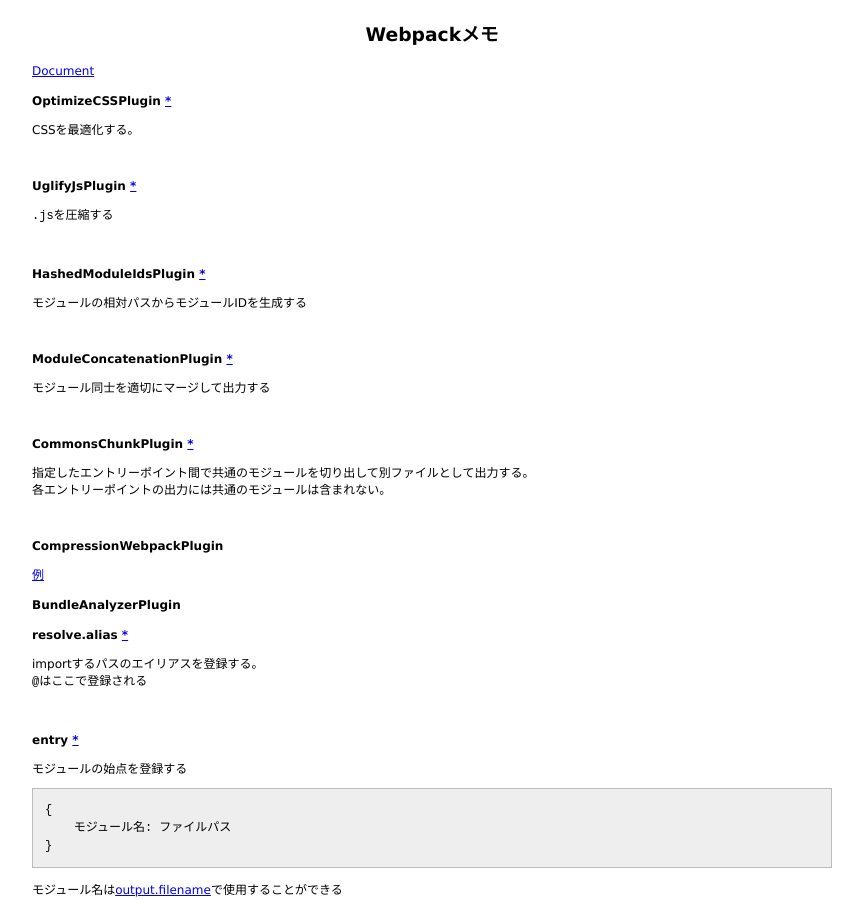
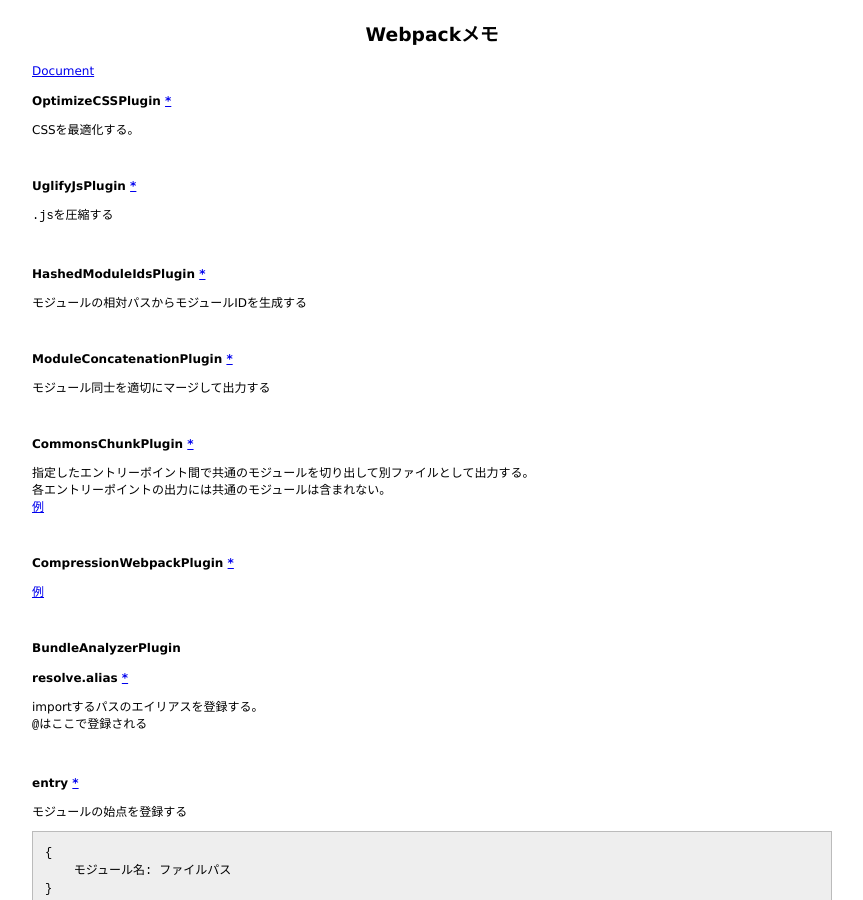
Before and after one commit to 38elements/38elements.github.com, a Jekyll site: the page built from _posts/2017-12-01-webpack.md, in a window 1280 px wide and 900 px high. Shown: the whole window, without its empty margins (208-1071 px from the left). Built offline with Jekyll 4.4.1, drawn with Linux system fonts in a browser that asks for light colours.

Commit message:
Update 2017-12-01-webpack.md

```diff
--- a/_posts/2017-12-01-webpack.md
+++ b/_posts/2017-12-01-webpack.md
@@ -32,12 +32,16 @@ CSSを最適化する。
 
 指定したエントリーポイント間で共通のモジュールを切り出して別ファイルとして出力する。
 各エントリーポイントの出力には共通のモジュールは含まれない。
+[例](https://github.com/vuejs-templates/webpack/blob/cd4d7d957c9af3d37092c79bf490b56b8d88b108/template/build/webpack.prod.conf.js#L86)
 
 <br>
 
-#### CompressionWebpackPlugin
+#### CompressionWebpackPlugin [\*](https://github.com/webpack-contrib/compression-webpack-plugin)
 
-[例](https://github.com/vuejs-templates/webpack/blob/cd4d7d957c9af3d37092c79bf490b56b8d88b108/template/build/webpack.prod.conf.js#L86)
+
+[例](https://github.com/vuejs-templates/webpack/blob/cd4d7d957c9af3d37092c79bf490b56b8d88b108/template/build/webpack.prod.conf.js#L130)
+
+<br>
 
 #### BundleAnalyzerPlugin
 
```
